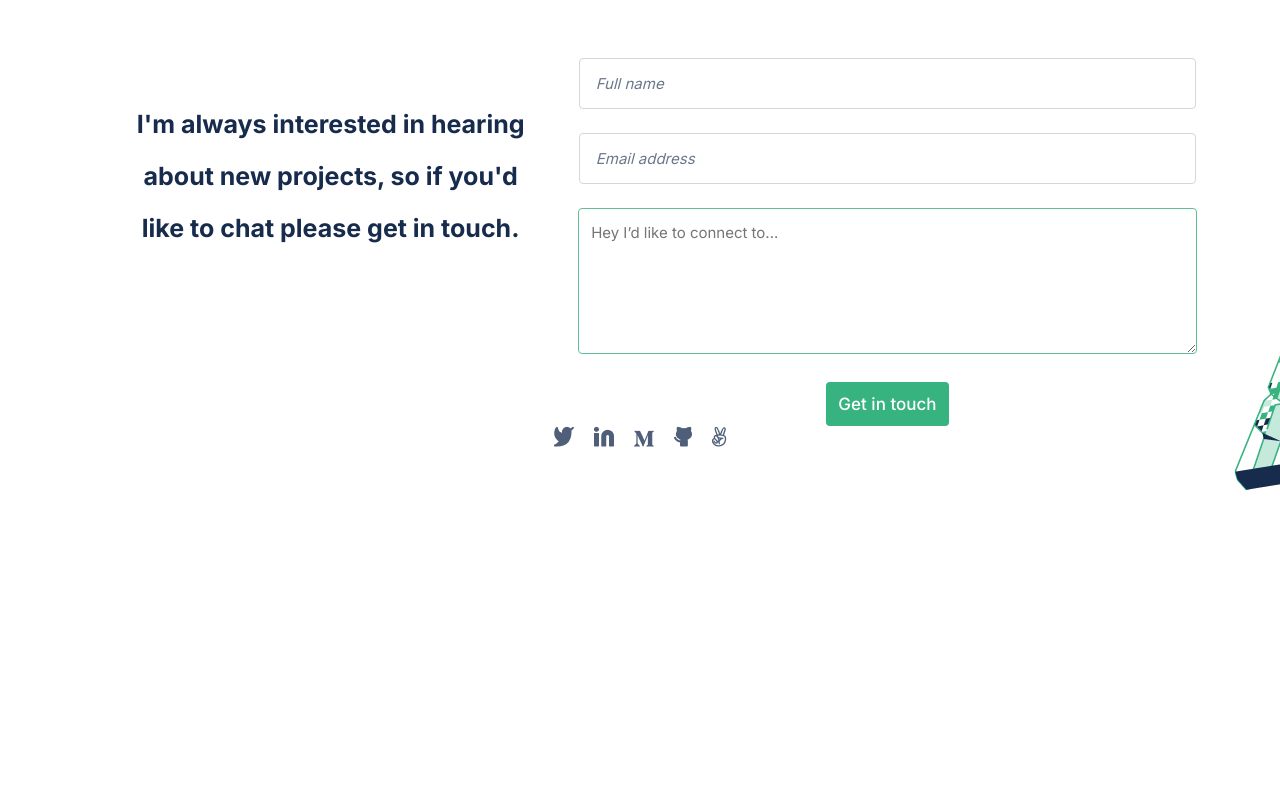
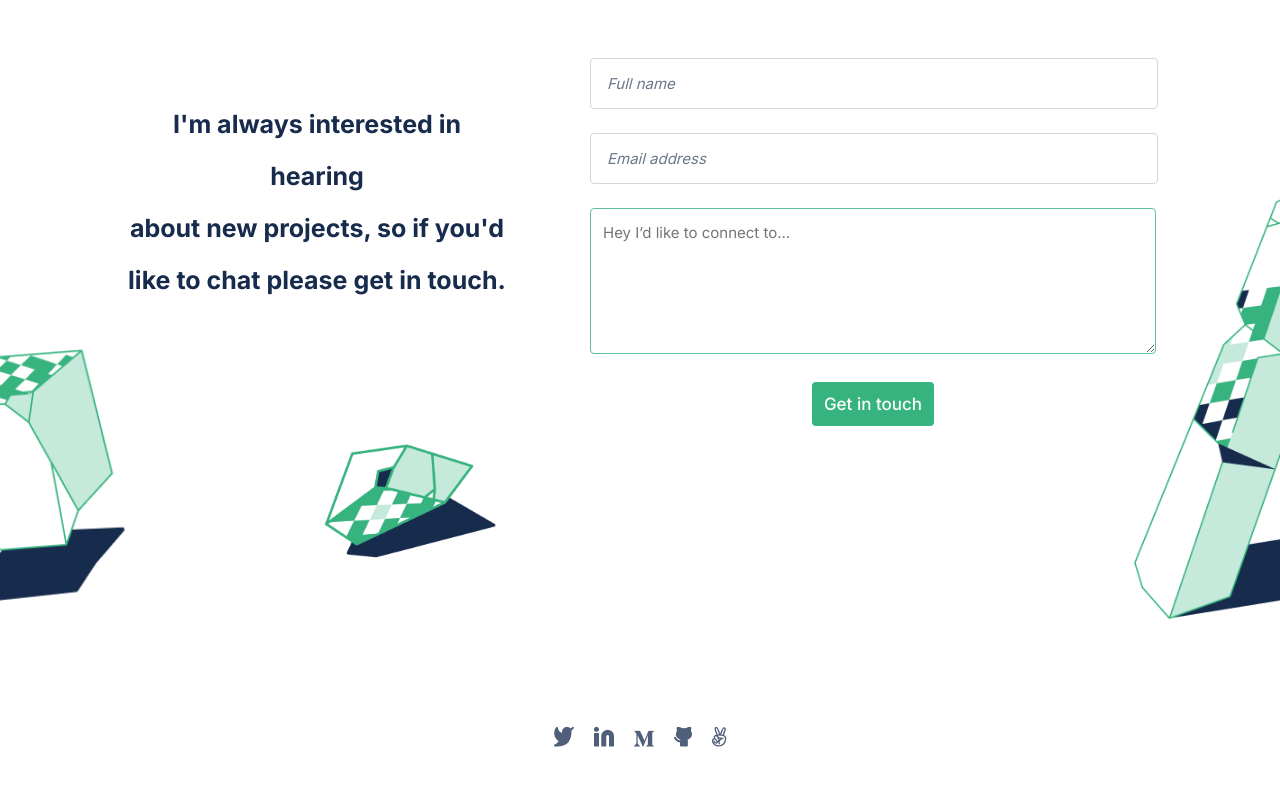
Before and after one commit to IsmaelMastronardi/Portfolio, a website: page index.html in a window 1280 px wide. Shown: the part 3337-4122 px from the top of the page. Before the commit the page ends 3862 px from the top, so only its background shows below. Drawn offline with Linux system fonts and the light colour scheme.

Commit message:
add img to about me and form sections - add styles for those img - add queries for those img

```diff
--- a/Styles/footer.css
+++ b/Styles/footer.css
@@ -25,4 +25,7 @@ footer {
   .myGmail {
     display: none;
   }
+  .footerImgA {
+    display: none;
+  }
 }
--- a/Styles/form.css
+++ b/Styles/form.css
@@ -16,6 +16,7 @@
   align-self: center;
   color: #172b4d;
   width: 80%;
+  max-width: 328px;
 }
 
 .formBreak {
@@ -24,6 +25,7 @@
 
 form {
   width: 100%;
+  max-width: 566px;
   display: flex;
   justify-content: center;
   text-align: center;
@@ -120,13 +122,57 @@ form {
   background-color: rgba(0, 133, 82, 1);
 }
 
+.formImgDiv,
+.formImgDivB,
+.formImgDivC {
+  position: absolute;
+  width: 100%;
+}
+
+.formImgDesktopA,
+.formImgDesktopB,
+.formImgDesktopC {
+  width: 0;
+  height: 0;
+}
+
 @media only screen and (min-width: 768px) {
+  .formImgDesktopA,
+  .formImgDesktopB,
+  .formImgDesktopC {
+    width: 150px;
+    height: auto;
+  }
+
+  .formImgDesktopA {
+    margin-top: 220px;
+    float: left;
+  }
+
+  .formImgDesktopB {
+    margin-left: 300px;
+    margin-top: 350px;
+  }
+
+  .formImgDesktopC {
+    margin-top: 150px;
+    float: right;
+  }
+
+  .formImgDiv,
+  .formImgDivB,
+  .formImgDivC {
+    position: absolute;
+    width: 100%;
+  }
+
   .formSection {
     flex-direction: row;
     gap: 0;
     width: 87%;
     margin-right: 6.5%;
     margin-left: 6.5%;
+    margin-bottom: 300px;
   }
 
   .formTitle {
@@ -152,11 +198,23 @@ form {
 }
 
 @media only screen and (min-width: 1027px) {
-  .formList {
-  }
-
   .formName,
   .formEmail {
     width: 94.3%;
   }
+
+  .formTitle {
+    margin-right: 80px;
+  }
+
+  .formImgDesktopA,
+  .formImgDesktopB,
+  .formImgDesktopC {
+    width: 200px;
+  }
+
+  .formImgDesktopC {
+    margin-top: 120px;
+  }
+
 }
--- a/index.html
+++ b/index.html
@@ -322,6 +322,15 @@
             </li>
           </ul>
         </form>
+        <div class="formImgDiv">
+          <img src="./assets/images/footer/formImg1.png" class="formImgDesktopA">
+        </div>
+        <div class="formImgDivB">
+          <img src="./assets/images/footer/formImg2.png" class="formImgDesktopB">
+        </div>
+        <div class="formImgDivC">
+          <img src="./assets/images/footer/formImg3.png" class="formImgDesktopC">
+        </div>
       </section>
     </main>
     <footer>
```
Also changed, not shown: assets/images/footer/formImg1.png (added), assets/images/footer/formImg2.png (added), assets/images/footer/formImg3.png (added).
